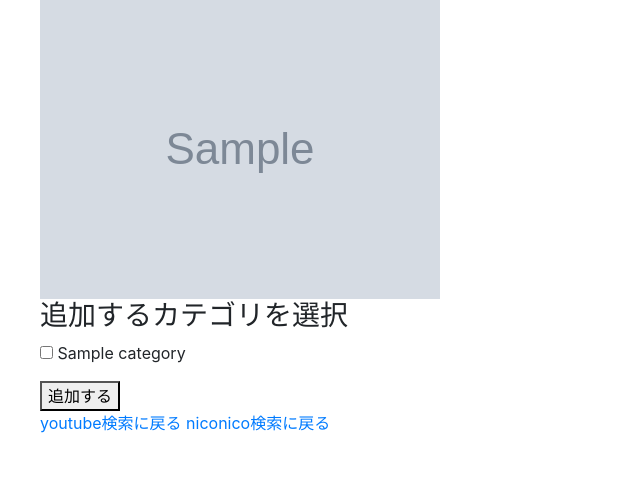
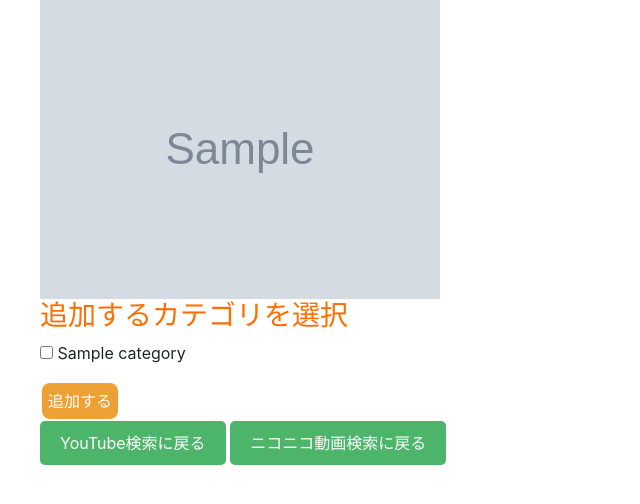
Before and after one commit to wata-wata/videoSearch, a Django app: template templates/mylist_add.html in a window 1280 px wide. Shown: the part 166-670 px from the top of the page, without its empty margins (0-640 px from the left). Run offline with Django 3.2, Linux system fonts and the light colour scheme; the template is opened without the code that fills it: most values are stand-ins (such as "Sample title", 1, 10 or a date in 2020); grey boxes marked "Sample" are stand-in pictures; some libraries are stand-ins or nearby versions; some web fonts are replaced.

Commit message:
change design

```diff
--- a/static/css/custom.css
+++ b/static/css/custom.css
@@ -51,6 +51,10 @@
   margin-right: 40px;
 }
 
+.subtitle { /* 追加するカテゴリを選択 */
+  color: #ff6e00;
+}
+
 .app_title { /* Video Search */
   color: green;
   font-size: 30px;
@@ -67,20 +71,13 @@
   margin: 0 40px; /* 上下, 左右 */
 }
 
-.mylist_add_button {
-  flex: 1 1 auto;
-  margin: 5px;
-  padding: 15px;
+.mylist_add_button { /* 「マイリストに追加」ボタン */
+  height: 40px;
   text-align: center;
-  text-transform: uppercase;
-  transition: 0.5s;
   color: white;
- /* text-shadow: 0px 0px 10px rgba(0,0,0,0.2);*/
-  box-shadow: 0 0 20px #eee;
   border-radius: 10px;
-  /* グラデーション */
-  /* background-image: linear-gradient(to right, #f6d365 0%, #fda085 51%, #f6d365 100%); */
-  background-image: linear-gradient(to right, #E040FB, #5dd5e8);
+
+  background-color: #eda034;
   border: 2px solid #fff;
 }
 
@@ -100,3 +97,29 @@
 .menu {
   width: 45%;
 }
+
+.search_inputtext { /* 検索フォーム(文字入力) */
+  background-color:#fff;
+	border:1px solid #aaa;
+}
+
+.search_button { /* 検索フォーム(検索ボタン) */
+  color:#fff;
+  background-color:#f66;
+  border:1px solid #c66;
+  width: 80px;
+}
+
+.back_search { /* 「YouTube検索に戻る」「ニコニコ動画検索に戻る」 */
+  display: inline-block;
+  padding: 10px 20px;
+  text-decoration: none;
+  background: #4db56a;
+  border-radius: 5px;
+  color: #fff;
+}
+
+.back_search:hover {
+  text-decoration: none;
+  color: #fff;
+}
--- a/templates/mylist_add.html
+++ b/templates/mylist_add.html
@@ -20,7 +20,7 @@
 
   <!-- カテゴリが1つ以上あるとき -->
   {% if categories %}
-  <h3>追加するカテゴリを選択</h3>
+  <h3 class="subtitle">追加するカテゴリを選択</h3>
     <form action="{% url 'mylist_add' %}" method="post">
       {% csrf_token %}
       {% for category in categories %}
@@ -35,7 +35,7 @@
       <input type="hidden" name="title" value="{{ title }}" />
       <input type="hidden" name="url" value="{{ url }}" />
       <input type="hidden" name="thumbnail" value="{{ thumbnail }}" />
-      <button type="submit">追加する</button>
+      <button type="submit" class="mylist_add_button">追加する</button>
   </form>
 
   <!-- カテゴリがないとき -->
@@ -48,7 +48,7 @@
 
   {% endif %}
 
-  <a href="{% url 'youtube_search' %}">youtube検索に戻る</a>
-  <a href="{% url 'niconico_search' %}">niconico検索に戻る</a>
+  <a href="{% url 'youtube_search' %}" class="back_search">YouTube検索に戻る</a>
+  <a href="{% url 'niconico_search' %}" class="back_search">ニコニコ動画検索に戻る</a>
 </div>
 {% endblock content %}
--- a/templates/niconico_search.html
+++ b/templates/niconico_search.html
@@ -14,7 +14,7 @@
 <h1 class="title">ニコニコ動画検索</h1>
 
 <div class="content"> <!-- 最初は表示、マイリストに追加するときは非表示 -->
-  <form method="POST" class="search_form">
+  <form method="POST">
     {% csrf_token %}
     {{ form }}
     <button type="submit" class="search_button">検索</button>
--- a/videoapp/forms.py
+++ b/videoapp/forms.py
@@ -6,7 +6,7 @@ from django.core.exceptions import ObjectDoesNotExist
 # youtube,niconico検索
 class SearchForm(forms.Form):
   word = forms.CharField(label="", max_length=100,
-    widget=forms.TextInput(attrs={"name":"search","placeholder":"キーワードを入力"}))
+    widget=forms.TextInput(attrs={"name":"search","placeholder":"キーワードを入力","class":"search_inputtext"}))
 
 # マイリストへの動画の追加に使う
 # VideoReservationForm使っててこっちは使ってない...?
```
Also changed, not shown: templates/youtube_search.html (+1 -16 lines), videoapp/views.py (+12 -5 lines), db.sqlite3.
